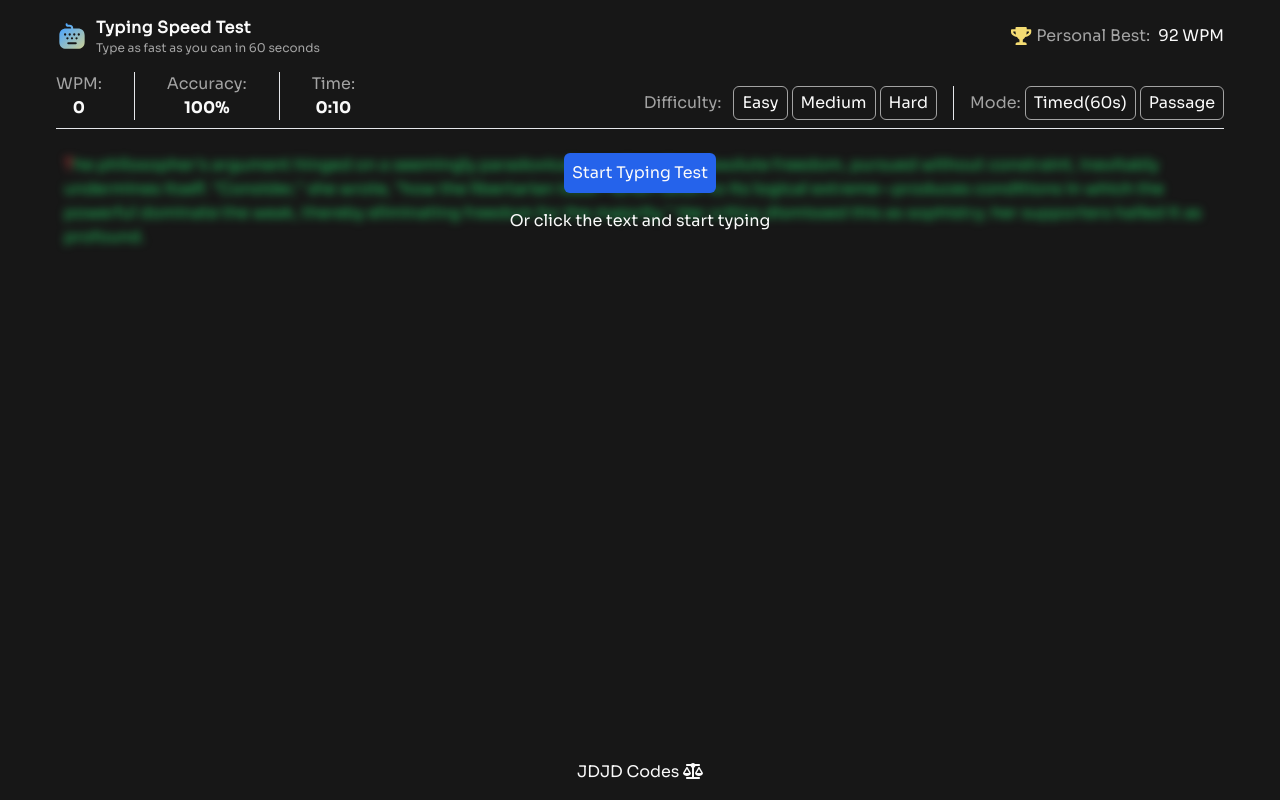
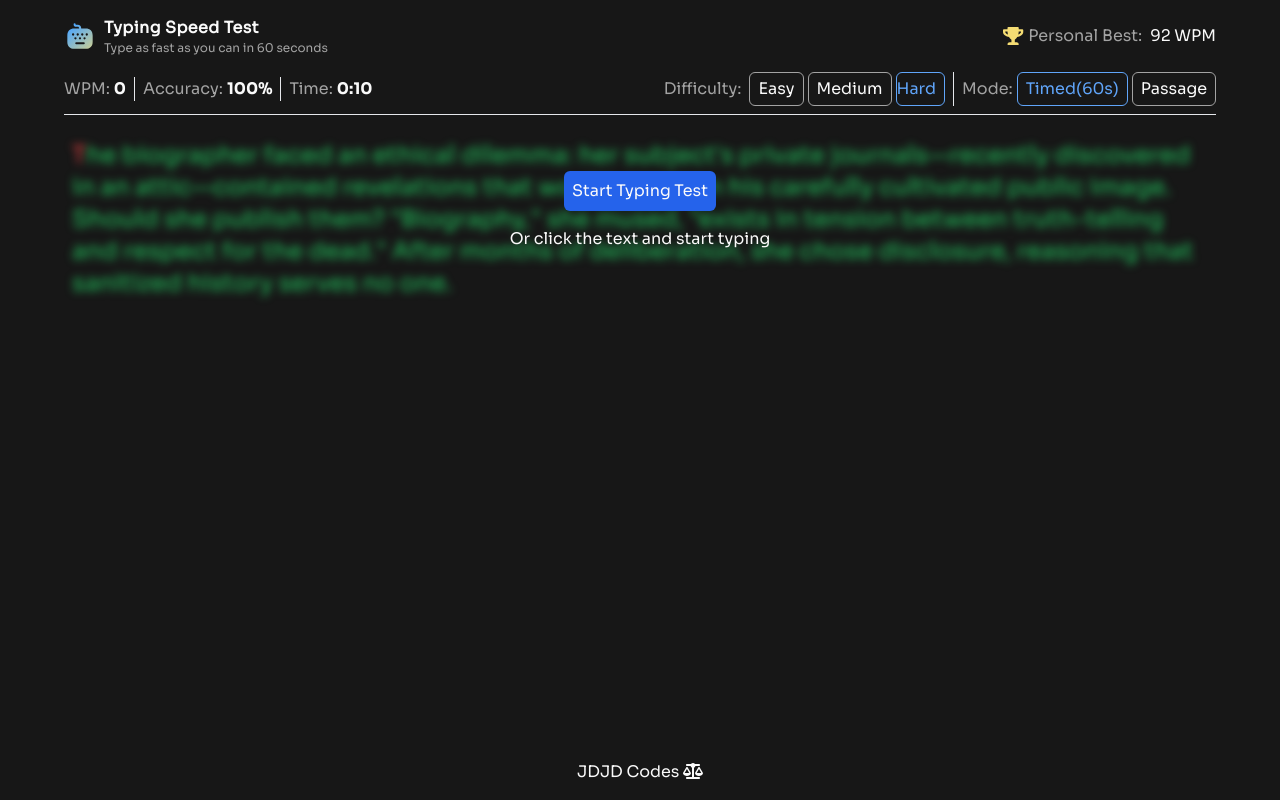
Before and after one commit to uconnwomensbball/typing-speed-test-app, a React (Vite) app: page / in a window 1280 px wide. Built offline with nearby package versions, Linux system fonts and the light colour scheme.

Commit message:
15 May 26 - feat: for md/lg screen menu, passage difficulty and test type btns turn blue when selected, btns change passage difficulty and test type, btns disabled once test starts; styles: general for md and lg screens

```diff
--- a/src/App.jsx
+++ b/src/App.jsx
@@ -27,8 +27,6 @@ function App() {
     setIsDifficultyMenuDisplayed(false)
     setIsTypeTestMenuDisplayed(false)
     setIsMenuDisabled(true)
-    const randomNumber = Math.floor(Math.random()*10)
-    setPassage(data[passageDifficulty.toLowerCase()][randomNumber].text)
 
     if (testType === "Timed (60s)"){
       intervalRef.current = setInterval(()=>{
@@ -44,6 +42,12 @@ function App() {
               setTimer(10)
             }})},1000)
   }}
+
+  //useEffect - changes the passage difficulty before the test starts based on user clicks
+  useEffect(()=>{
+    const randomNumber = Math.floor(Math.random()*10)
+    setPassage(data[passageDifficulty.toLowerCase()][randomNumber].text)
+  }, [passageDifficulty])
 
   //function - restarts test if user clicks "Go Again" during a test
   function restartTest(){
@@ -86,7 +90,7 @@ if (isFirstTest){
   return (
     <div className="bg-neutral-900 flex flex-col items-center font-soraReg p-4 pt-2 md:pr-14 md:pl-14 min-h-screen">
 
-      <header className="flex flex-row justify-between items-center w-full mt-2 mb-4 mb-14">
+      <header className="flex flex-row justify-between items-center w-full mt-2 mb-4 mb-14 md:max-w-6xl">
         <img className="md:hidden" src="src\assets\images\logo-small.svg"/>
         <div className="hidden md:block md:flex md:flex-row gap-2">
           <img src="src\assets\images\logo-small.svg"/>
@@ -95,7 +99,7 @@ if (isFirstTest){
             <p className="text-neutral-400 text-xs">Type as fast as you can in 60 seconds</p>
           </div>
         </div>
-        <div className="flex">
+        <div className="flex md:text-sm lg:text-base">
           <img src="src\assets\images\icon-personal-best.svg"/>
 
             <span className="hidden md:block text-neutral-400 ml-1">Personal </span>
@@ -105,7 +109,7 @@ if (isFirstTest){
         </div>
       </header>
 
-  <main className="flex flex-col flex-1">
+  <main className="flex flex-col flex-1 md:max-w-6xl">
     {!isTestOver?
 
     <>
@@ -167,48 +171,53 @@ if (isFirstTest){
         </div>
 
         {/*Difficulty Menu for medium/large screens*/}
-        <nav className="hidden md:flex flex-row justify-between items-end mb-2">
-          <div className="flex flex-row gap-8">
-            <div className="flex flex-col items-center justify-center">
-              <p className="text-neutral-400">WPM:</p>
+        <nav className="hidden gap-2 md:flex flex-row justify-between items-center mb-2 md:text-xs lg:text-base">
+          <div className="flex flex-row">
+            <div className="flex flex-row items-center justify-center pr-2">
+              <p className="text-neutral-400 mr-1">WPM:</p>
               <p className="text-neutral-50 font-soraBold">0</p>
             </div>
-            <div className="border-l border-r pr-8 pl-8 flex flex-col items-center justify-center">
-              <p className="text-neutral-400">Accuracy:</p>
+            <div className="border-l border-r flex flex-row items-center justify-center pr-2 pl-2">
+              <p className="text-neutral-400 mr-1">Accuracy:</p>
               <p className="text-neutral-50 font-soraBold">100%</p>
             </div>
-            <div className="flex flex-col items-center justify-center">
-              <p className="text-neutral-400">Time:</p>
+            <div className="flex flex-row items-center justify-center pl-2">
+              <p className="text-neutral-400 mr-1">Time:</p>
               <p className="text-neutral-50 font-soraBold" ref={intervalRef}>0:{String(timer).padStart(2, "0")}</p>
             </div>
           </div>
           <div className="flex flex-row gap-2">
-            <div className="flex flex-row justify-center items-center gap-1 border-r pr-4">
-              <p className="text-neutral-400 mr-2">Difficulty: </p>
-              <button className="text-neutral-50 border border-neutral-400 hover:border-blue-400 hover:text-blue-400 rounded-md pt-1 pb-1 pr-2 pl-2">Easy</button>
-              <button className="text-neutral-50 border border-neutral-400 hover:border-blue-400 hover:text-blue-400 rounded-md pt-1 pb-1 pr-2 pl-2">Medium</button>
-              <button className="text-neutral-50 border border-neutral-400 hover:border-blue-400 hover:text-blue-400 rounded-md pt-1 pb-1 pr-2 pl-2">Hard</button>
+            <div className="flex flex-row justify-center items-center gap-1 border-r pr-2">
+              <p className="text-neutral-400 mr-1">Difficulty: </p>
+              <button className={`${passageDifficulty === "Easy"? "text-blue-400 border border-blue-400":"text-neutral-50 border border-neutral-400"} hover:border-blue-400 hover:text-blue-400 rounded-md pt-1 pb-1 pr-2 pl-2`}
+                      disabled={isInitialScreen? false: true} onClick={()=>setPassageDifficulty("Easy")}>Easy</button>
+              <button className={`${passageDifficulty === "Medium"? "text-blue-400 border border-blue-400": "text-neutral-50 border border-neutral-400"} hover:border-blue-400 hover:text-blue-400 rounded-md pt-1 pb-1 pr-2 pl-2`}
+                      disabled={isInitialScreen? false: true} onClick={()=>setPassageDifficulty("Medium")}>Medium</button>
+              <button className={`${passageDifficulty === "Hard"? "text-blue-400 border border-blue-400":"text-neutral-50 border border-neutral-400"} hover:border-blue-400 hover:text-blue-400 rounded-md pt-1 pb-1 pr-2 pl-2"`}
+                      disabled={isInitialScreen? false: true} onClick={()=>setPassageDifficulty("Hard")}>Hard</button>
             </div>
-            <div className="flex flex-row justify-center items-center gap-1 pl-2">
+            <div className="flex flex-row justify-center items-center gap-1">
               <p className="text-neutral-400">Mode: </p>
-              <button className="text-neutral-50 border border-neutral-400 hover:border-blue-400 hover:text-blue-400 rounded-md pt-1 pb-1 pr-2 pl-2">Timed(60s)</button>
-              <button className="text-neutral-50 border border-neutral-400 hover:border-blue-400 hover:text-blue-400 rounded-md pt-1 pb-1 pr-2 pl-2">Passage</button>
+              <button className={`${testType === "Timed (60s)"? "text-blue-400 border border-blue-400": "text-neutral-50 border border-neutral-400"} hover:border-blue-400 hover:text-blue-400 rounded-md pt-1 pb-1 pr-2 pl-2`}
+                      disabled={isInitialScreen? false: true} onClick={()=>setTestType("Timed (60s)")}>Timed(60s)</button>
+              <button className={`${testType === "Passage"? "text-blue-400 border border-blue-400": "text-neutral-50 border border-neutral-400"} hover:border-blue-400 hover:text-blue-400 rounded-md pt-1 pb-1 pr-2 pl-2`}
+                      disabled={isInitialScreen? false: true} onClick={()=>setTestType("Passage")}>Passage</button>
             </div>
           </div>
         </nav>
 
         <div className={`text-neutral-50 border-t cursor-pointer ${!isInitialScreen? "border-b": ""} p-2 mb-2 relative`} onClick={startTest}>
-          <p className={`pt-4 ${isInitialScreen? "blur-sm": ""}`}>{passage.split("").map((passageLetter, index)=>{
-            return <span className={passageLetter[index] === typedText[index]? "text-green-500": "text-red-500"}>{passageLetter}</span>
-
-            })}</p>
+          <p className={`pt-4 md:text-2xl ${isInitialScreen? "blur-sm": ""}`}>{passage.split("").map((passageLetter, index)=>{
+            return <span className={passageLetter[index] === typedText[index]? "text-green-500": "text-red-500"}>{passageLetter}</span>})}</p>
             {isInitialScreen && <div className="flex flex-col justify-center items-center absolute top-1/2 left-1/2 -translate-x-1/2 -translate-y-1/2 w-full">
           <button className="text-neutral-50 bg-blue-600 p-2 rounded-md mb-4 hover:bg-blue-400">Start Typing Test</button>
           <p className="text-neutral-50">Or click the text and start typing</p>
         </div>}
         </div>
-        {!isInitialScreen && <button className="flex flex-row gap-2 text-neutral-50 bg-neutral-800 mt-4 mb-4 p-2 rounded-md" onClick={restartTest}>Restart Test <img src="src/assets/images/icon-restart.svg"/></button>}
-
+        {!isInitialScreen &&
+        <div className="flex flex-row justify-center items-center">
+        <button className="flex flex-row gap-2 text-neutral-50 bg-neutral-800 mt-4 mb-4 p-2 rounded-md" onClick={restartTest}>Restart Test <img src="src/assets/images/icon-restart.svg"/></button>
+        </div>}
         </>:
         <div className="flex flex-col justify-center items-center gap-2">
           {isHighScore? "":<img className="mr-auto w-6" src="src/assets/images/pattern-star-2.svg"/>}
```
